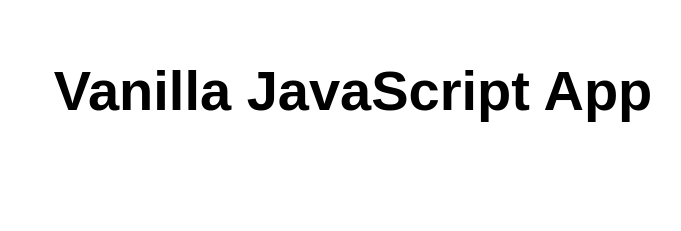
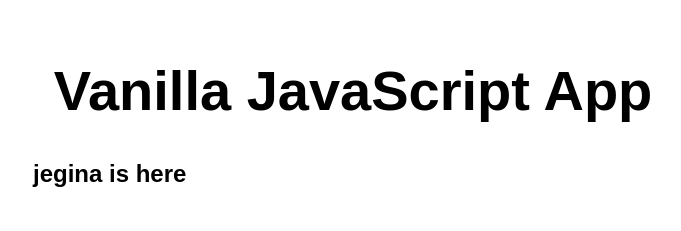
Before and after one commit to hanahasi/hanahasi, a website: page src/index.html in a window 1280 px wide. Shown: the whole page, without its empty margins (287-968 px from the left). Drawn offline with Linux system fonts and the light colour scheme.

Commit message:
index.html

```diff
--- a/src/index.html
+++ b/src/index.html
@@ -11,6 +11,7 @@
 <body>
   <main>
     <h1>Vanilla JavaScript App</h1>
+    <h2>jegina is here</h2>
   </main>
 </body>
 
```
